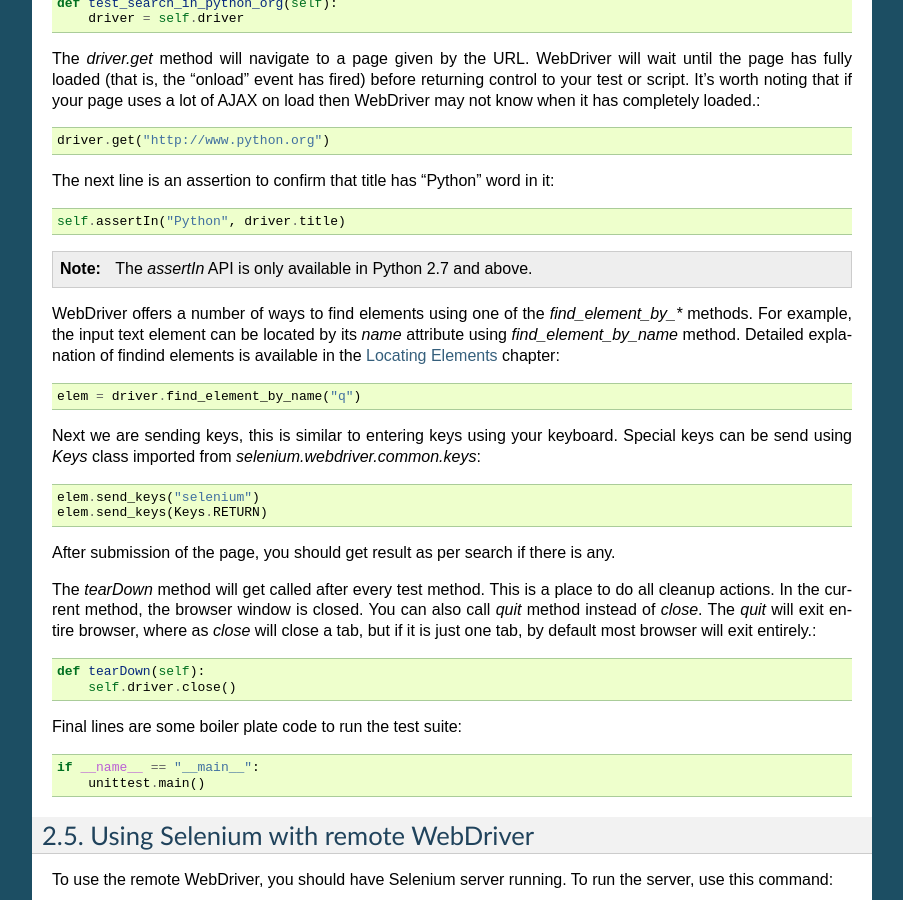
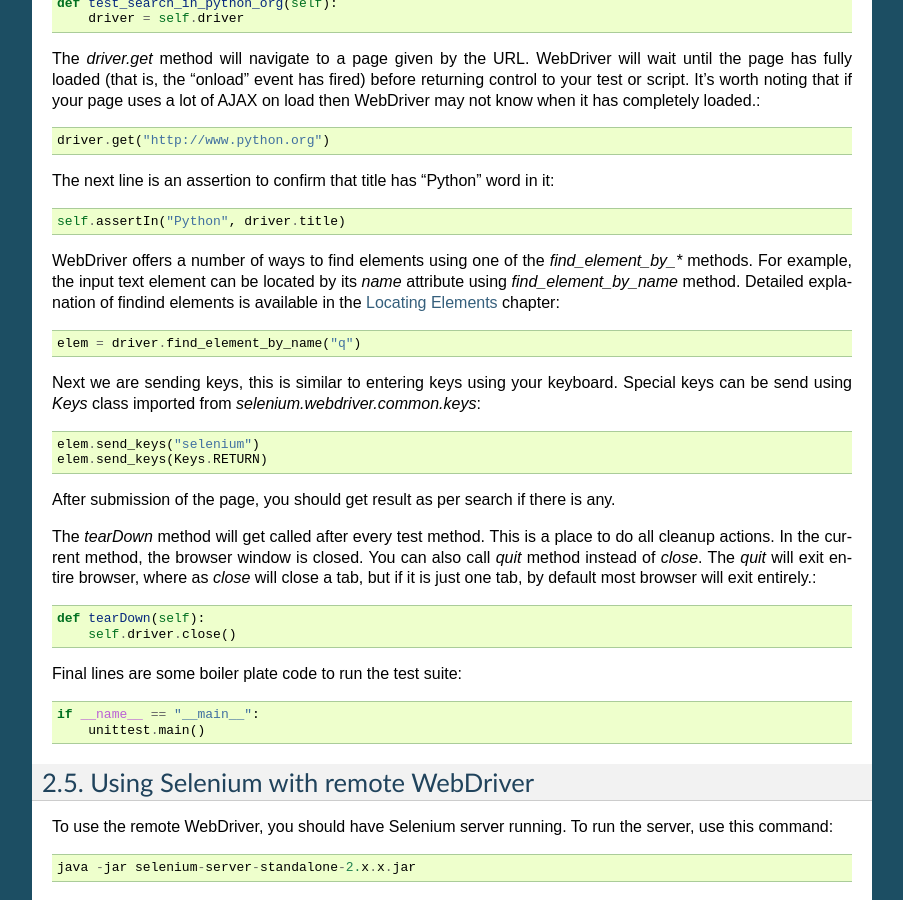
Before and after one commit to baijum/selenium-python, a Sphinx documentation site: the page built from source/getting-started.rst, in a window 1280 px wide and 900 px high, scrolled down 2617 px. Shown: the whole window, without its empty margins (198-1101 px from the left). Built offline with Sphinx 7.4.7, drawn with Linux system fonts in a browser that asks for light colours.

```diff
--- a/source/getting-started.rst
+++ b/source/getting-started.rst
@@ -191,9 +191,6 @@
 
           self.assertIn("Python", driver.title)
 
-.. note::
-
-  The `assertIn` API is only available in Python 2.7 and above.
 
 WebDriver offers a number of ways to find elements using one of the
 `find_element_by_*` methods.  For example, the input text element can
```
